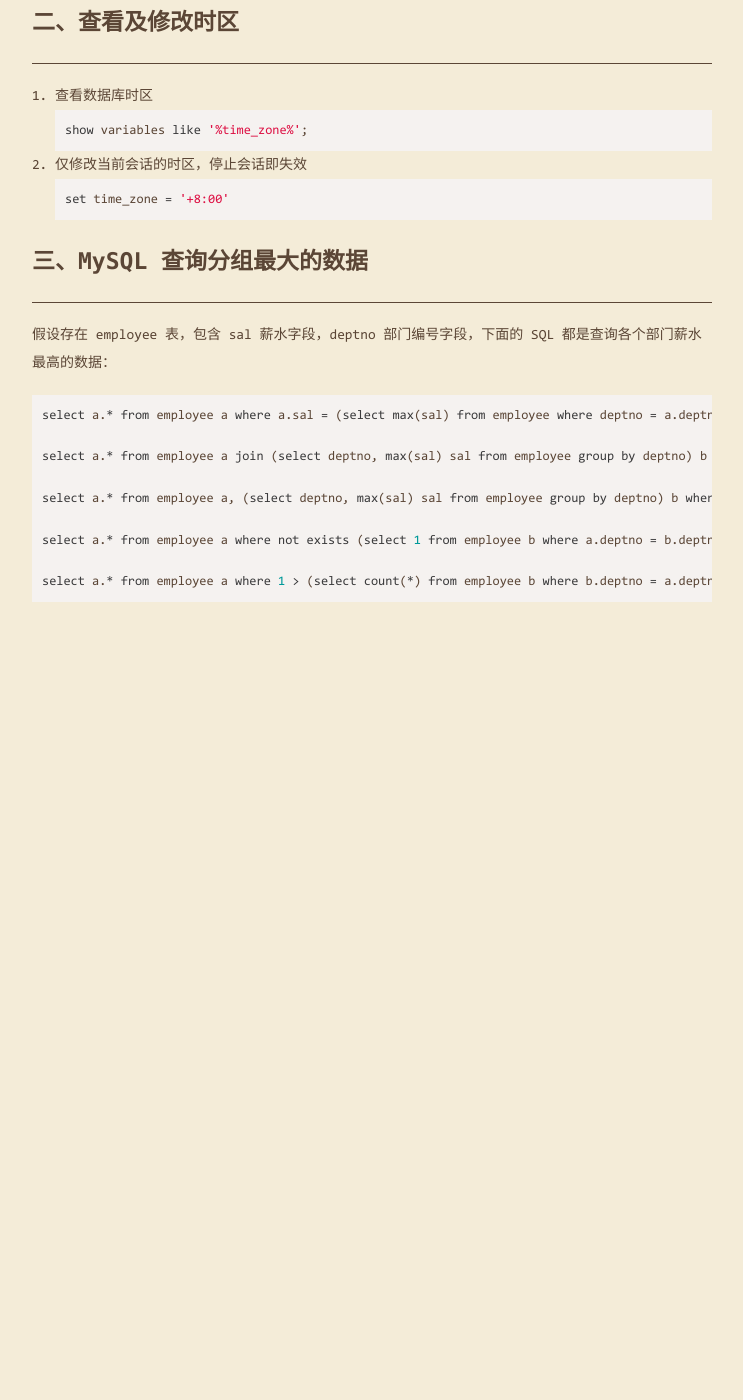
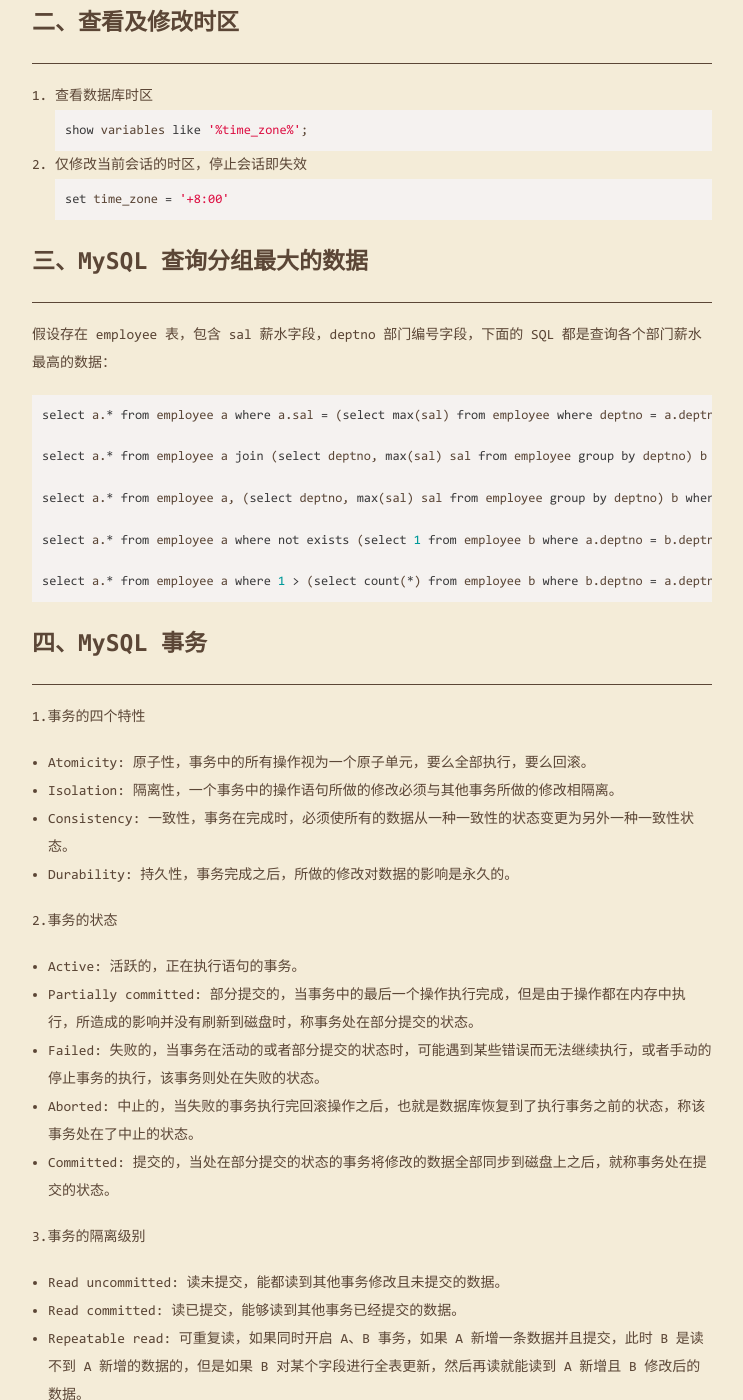
Before and after one commit to Suomea/Suomea.github.io, a Jekyll site: the page built from _posts/2021-02-28-MySQL 常见问题.md, in a window 1280 px wide and 1400 px high, scrolled down 635 px. Shown: the whole window, without its empty margins (268-1011 px from the left). Built offline with Jekyll 4.4.1, drawn with Linux system fonts in a browser that asks for light colours; before the commit the page ends 1255 px from its top, so only the background shows below that; some of the changed text lies outside the part shown.

Commit message:
:tada: 补充 MySQL 事务。

````diff
--- a/_posts/2021-02-28-MySQL 常见问题.md
+++ b/_posts/2021-02-28-MySQL 常见问题.md
@@ -47,3 +47,39 @@ select a.* from employee a where not exists (select 1 from employee b where a.de
 
 select a.* from employee a where 1 > (select count(*) from employee b where b.deptno = a.deptno and b.sal > a.sal);
 ```
+
+## 四、MySQL 事务
+---
+1.事务的四个特性
+- Atomicity: 原子性，事务中的所有操作视为一个原子单元，要么全部执行，要么回滚。
+- Isolation: 隔离性，一个事务中的操作语句所做的修改必须与其他事务所做的修改相隔离。
+- Consistency: 一致性，事务在完成时，必须使所有的数据从一种一致性的状态变更为另外一种一致性状态。
+- Durability: 持久性，事务完成之后，所做的修改对数据的影响是永久的。
+
+2.事务的状态
+- Active: 活跃的，正在执行语句的事务。
+- Partially committed: 部分提交的，当事务中的最后一个操作执行完成，但是由于操作都在内存中执行，所造成的影响并没有刷新到磁盘时，称事务处在部分提交的状态。
+- Failed: 失败的，当事务在活动的或者部分提交的状态时，可能遇到某些错误而无法继续执行，或者手动的停止事务的执行，该事务则处在失败的状态。
+- Aborted: 中止的，当失败的事务执行完回滚操作之后，也就是数据库恢复到了执行事务之前的状态，称该事务处在了中止的状态。
+- Committed: 提交的，当处在部分提交的状态的事务将修改的数据全部同步到磁盘上之后，就称事务处在提交的状态。
+
+3.事务的隔离级别
+- Read uncommitted: 读未提交，能都读到其他事务修改且未提交的数据。
+- Read committed: 读已提交，能够读到其他事务已经提交的数据。
+- Repeatable read: 可重复读，如果同时开启 A、B 事务，如果 A 新增一条数据并且提交，此时 B 是读不到 A 新增的数据的，但是如果 B 对某个字段进行全表更新，然后再读就能读到 A 新增且 B 修改后的数据。
+- Serializable: 串行化，事务一个接一个的串行执行。
+
+4.查看 MySQL 事务默认的隔离级别
+```sql
+show variables like 'transaction_isolation';
+```
+
+6.自动提交
+
+7.隐式提交
+
+8.Redo 和 Undo
+
+9. mvcc
+
+## 五、锁
````
